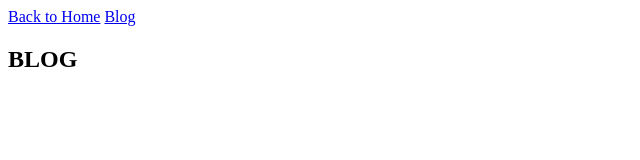
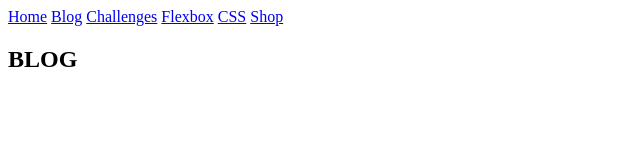
Before and after one commit to AmadeusMora/HTML-Magazine-Project, a plain HTML site: page blog.html in a window 1280 px wide. Shown: the whole page, without its empty margins (0-640 px from the left). Drawn offline with Linux system fonts and the light colour scheme.

Commit message:
Make final modifications:
- Make navbar the same for all webpages.
- Integrate shop webpage into main website.

```diff
--- a/blog.html
+++ b/blog.html
@@ -4,8 +4,12 @@
     <title>BLOG</title>
   </head>
   <body>
-    <a href="index.html">Back to Home</a>
+    <a href="index.html">Home</a>
     <a href="blog.html">Blog</a>
+    <a href="#">Challenges</a>
+    <a href="#">Flexbox</a>
+    <a href="#">CSS</a>
+    <a href="shop.html">Shop</a>
     <h2>BLOG</h2>
   </body>
 </html>
```
Also changed, not shown: index.html (+1 -0 lines), shop.html (+4 -1 lines).
